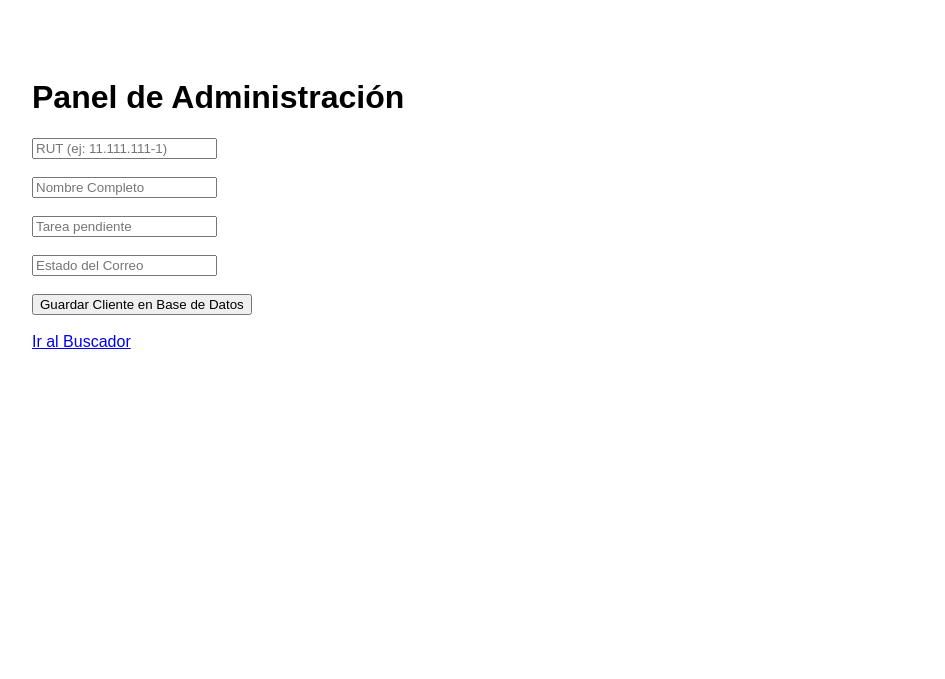
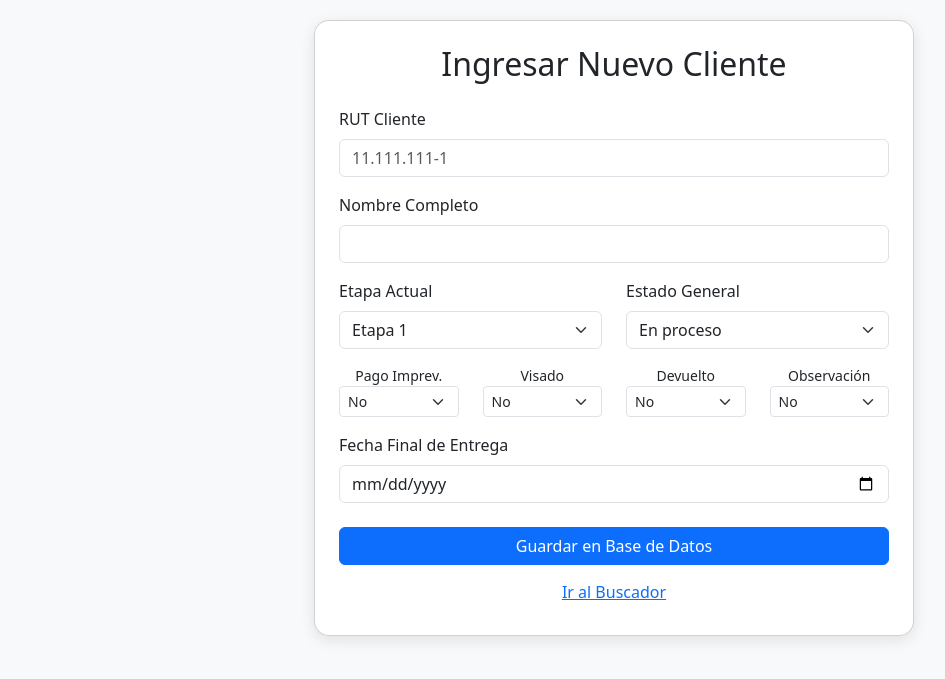
Before and after one commit to sebastianrmaurel-lab/proyecto-seguimiento, a Flask app: page /admin in a window 1280 px wide. Shown: the top 679 px of the page, without its empty margins (26-971 px from the left). Run offline with Flask 3, Linux system fonts and the light colour scheme.

Commit message:
Add files via upload

```diff
--- a/app.py
+++ b/app.py
@@ -1,51 +1,84 @@
-from flask import Flask, render_template, request
+from flask import Flask, render_template, request, redirect
 from flask_sqlalchemy import SQLAlchemy
+from datetime import datetime
 
 app = Flask(__name__)
 
-# Configuración de la Base de Datos Interna (SQLite)
+# Base de datos interna (SQLite) - Luego la pasaremos a la "eterna" en Render
 app.config['SQLALCHEMY_DATABASE_URI'] = 'sqlite:///base_de_datos.db'
+app.config['SQLALCHEMY_TRACK_MODIFICATIONS'] = False
 db = SQLAlchemy(app)
 
-# Definimos qué datos guardaremos de cada cliente
+# MODELO CON TODAS TUS ETAPAS
 class Cliente(db.Model):
     id = db.Column(db.Integer, primary_key=True)
     rut = db.Column(db.String(12), unique=True, nullable=False)
-    nombre = db.Column(db.String(100))
-    tarea = db.Column(db.String(200))
-    estado_correo = db.Column(db.String(50))
+    nombre = db.Column(db.String(100), nullable=False)
+    etapa = db.Column(db.String(20)) # Etapa 1, 2, 3, 4
+    pago_imprevisto = db.Column(db.String(10)) # Si / No
+    visado = db.Column(db.String(10)) # Si / No
+    devuelto = db.Column(db.String(10)) # Si / No
+    observacion = db.Column(db.String(10)) # Si / No
+    estado = db.Column(db.String(20)) # En proceso, Completado, Sin efecto
+    fecha_final = db.Column(db.Date) # Para las alertas
 
-# Crear la base de datos y un cliente de prueba
+# CREAR BASE DE DATOS
 with app.app_context():
     db.create_all()
-    # Solo agregamos un ejemplo si la base está vacía
-    if not Cliente.query.filter_by(rut="12.345.678-9").first():
-        ejemplo = Cliente(rut="12.345.678-9", nombre="Juan Pérez", tarea="Enviar contrato", estado_correo="Leído")
-        db.session.add(ejemplo)
-        db.session.commit()
 
 @app.route('/', methods=['GET', 'POST'])
 def home():
-    cliente_encontrado = None
+    cliente = None
+    alerta = None
+    color_alerta = "secondary"
+
     if request.method == 'POST':
         rut_buscado = request.form.get('rut')
-        cliente_encontrado = Cliente.query.filter_by(rut=rut_buscado).first()
+        cliente = Cliente.query.filter_by(rut=rut_buscado).first()
 
-    return render_template('index.html', cliente=cliente_encontrado)
+        if cliente and cliente.fecha_final:
+            # Lógica de Alertas por Fecha
+            hoy = datetime.now().date()
+            dias_faltantes = (cliente.fecha_final - hoy).days
+
+            if cliente.visado == "Si" and cliente.estado == "Completado":
+                alerta = "FINALIZADO"
+                color_alerta = "success" # Verde
+            elif dias_faltantes <= 7:
+                alerta = "CRÍTICO"
+                color_alerta = "danger" # Rojo
+            elif dias_faltantes <= 20:
+                alerta = "ADVERTENCIA"
+                color_alerta = "warning" # Amarillo
+            else:
+                alerta = "NORMAL"
+                color_alerta = "info" # Azul
+
+    return render_template('index.html', cliente=cliente, alerta=alerta, color=color_alerta)
+
 @app.route('/admin', methods=['GET', 'POST'])
 def admin():
     if request.method == 'POST':
-        nuevo_rut = request.form.get('rut')
-        nuevo_nombre = request.form.get('nombre')
-        nueva_tarea = request.form.get('tarea')
-        nuevo_estado = request.form.get('estado')
+        # Recibir datos del formulario
+        fecha_str = request.form.get('fecha_final')
+        nueva_fecha = datetime.strptime(fecha_str, '%Y-%m-%d').date() if fecha_str else None
 
-        # Guardamos en la base de datos interna
-        nuevo_cliente = Cliente(rut=nuevo_rut, nombre=nuevo_nombre, tarea=nueva_tarea, estado_correo=nuevo_estado)
+        nuevo_cliente = Cliente(
+            rut=request.form.get('rut'),
+            nombre=request.form.get('nombre'),
+            etapa=request.form.get('etapa'),
+            pago_imprevisto=request.form.get('pago_imprevisto'),
+            visado=request.form.get('visado'),
+            devuelto=request.form.get('devuelto'),
+            observacion=request.form.get('observacion'),
+            estado=request.form.get('estado'),
+            fecha_final=nueva_fecha
+        )
         db.session.add(nuevo_cliente)
         db.session.commit()
         return "<h3>Cliente Guardado con Éxito</h3><a href='/admin'>Volver</a>"
 
     return render_template('admin.html')
+
 if __name__ == '__main__':
     app.run(debug=True)
--- a/templates/admin.html
+++ b/templates/admin.html
@@ -1,15 +1,74 @@
 <!DOCTYPE html>
-<html>
-<head><title>Admin - Cargar Clientes</title></head>
-<body style="padding: 50px; font-family: sans-serif;">
-    <h1>Panel de Administración</h1>
-    <form method="POST">
-        <input type="text" name="rut" placeholder="RUT (ej: 11.111.111-1)" required><br><br>
-        <input type="text" name="nombre" placeholder="Nombre Completo" required><br><br>
-        <input type="text" name="tarea" placeholder="Tarea pendiente"><br><br>
-        <input type="text" name="estado" placeholder="Estado del Correo"><br><br>
-        <button type="submit">Guardar Cliente en Base de Datos</button>
-    </form>
-    <br><a href="/">Ir al Buscador</a>
+<html lang="es">
+<head>
+    <meta charset="UTF-8">
+    <title>Panel de Administración</title>
+    <link href="https://cdn.jsdelivr.net/npm/bootstrap@5.3.0/dist/css/bootstrap.min.css" rel="stylesheet">
+    <style>
+        body { background-color: #f8f9fa; padding: 20px; }
+        .card { max-width: 600px; margin: auto; border-radius: 15px; box-shadow: 0 4px 15px rgba(0,0,0,0.1); }
+    </style>
+</head>
+<body>
+    <div class="card p-4">
+        <h2 class="text-center mb-4">Ingresar Nuevo Cliente</h2>
+        <form method="POST">
+            <div class="mb-3">
+                <label class="form-label">RUT Cliente</label>
+                <input type="text" name="rut" class="form-control" placeholder="11.111.111-1" required>
+            </div>
+            <div class="mb-3">
+                <label class="form-label">Nombre Completo</label>
+                <input type="text" name="nombre" class="form-control" required>
+            </div>
+
+            <div class="row">
+                <div class="col-md-6 mb-3">
+                    <label class="form-label">Etapa Actual</label>
+                    <select name="etapa" class="form-select">
+                        <option value="Etapa 1">Etapa 1</option>
+                        <option value="Etapa 2">Etapa 2</option>
+                        <option value="Etapa 3">Etapa 3</option>
+                        <option value="Etapa 4">Etapa 4</option>
+                    </select>
+                </div>
+                <div class="col-md-6 mb-3">
+                    <label class="form-label">Estado General</label>
+                    <select name="estado" class="form-select">
+                        <option value="En proceso">En proceso</option>
+                        <option value="Completado">Completado</option>
+                        <option value="Sin efecto">Sin efecto</option>
+                    </select>
+                </div>
+            </div>
+
+            <div class="row text-center mb-3">
+                <div class="col-3">
+                    <label class="small d-block">Pago Imprev.</label>
+                    <select name="pago_imprevisto" class="form-select form-select-sm"><option>No</option><option>Si</option></select>
+                </div>
+                <div class="col-3">
+                    <label class="small d-block">Visado</label>
+                    <select name="visado" class="form-select form-select-sm"><option>No</option><option>Si</option></select>
+                </div>
+                <div class="col-3">
+                    <label class="small d-block">Devuelto</label>
+                    <select name="devuelto" class="form-select form-select-sm"><option>No</option><option>Si</option></select>
+                </div>
+                <div class="col-3">
+                    <label class="small d-block">Observación</label>
+                    <select name="observacion" class="form-select form-select-sm"><option>No</option><option>Si</option></select>
+                </div>
+            </div>
+
+            <div class="mb-4">
+                <label class="form-label">Fecha Final de Entrega</label>
+                <input type="date" name="fecha_final" class="form-control" required>
+            </div>
+
+            <button type="submit" class="btn btn-primary w-100">Guardar en Base de Datos</button>
+            <a href="/" class="btn btn-link w-100 mt-2">Ir al Buscador</a>
+        </form>
+    </div>
 </body>
 </html>
```
Also changed, not shown: templates/index.html (+50 -22 lines).
